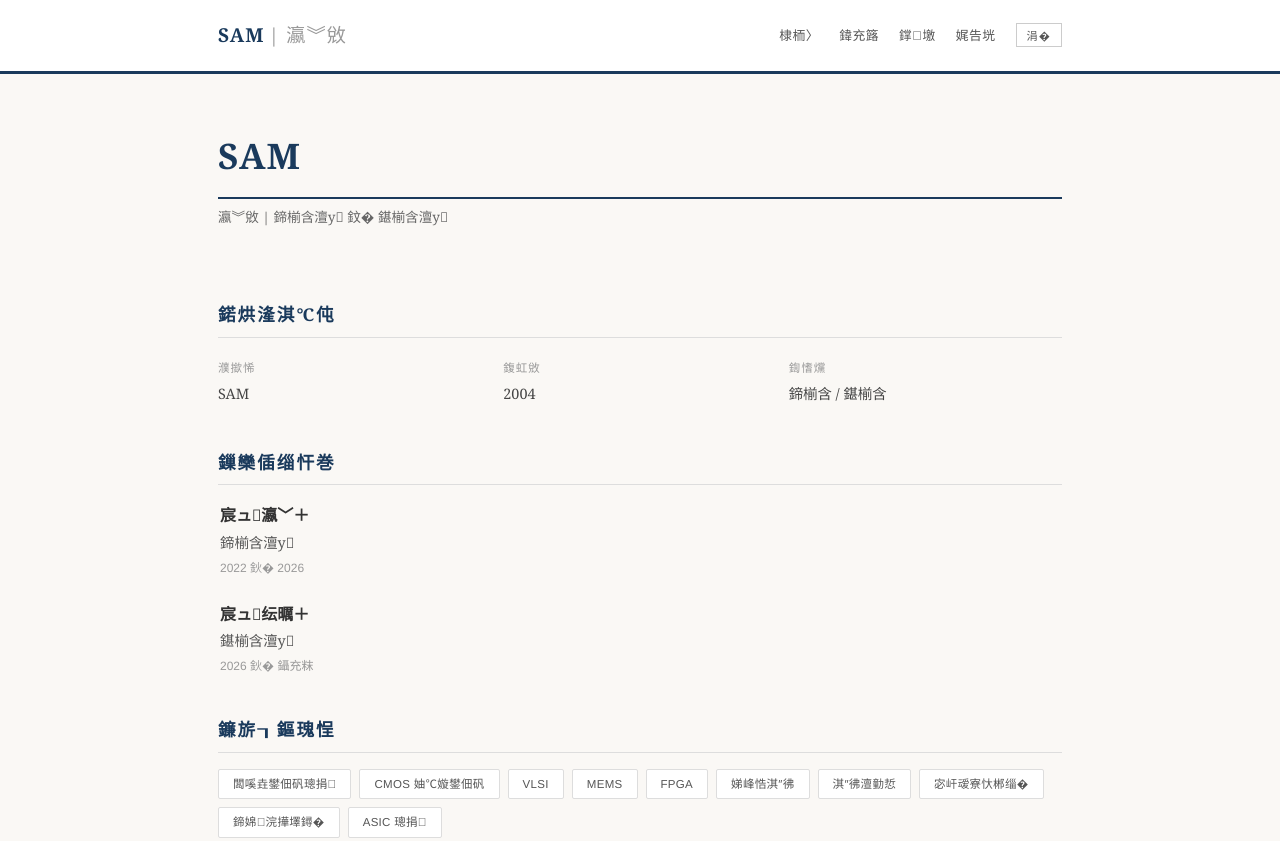
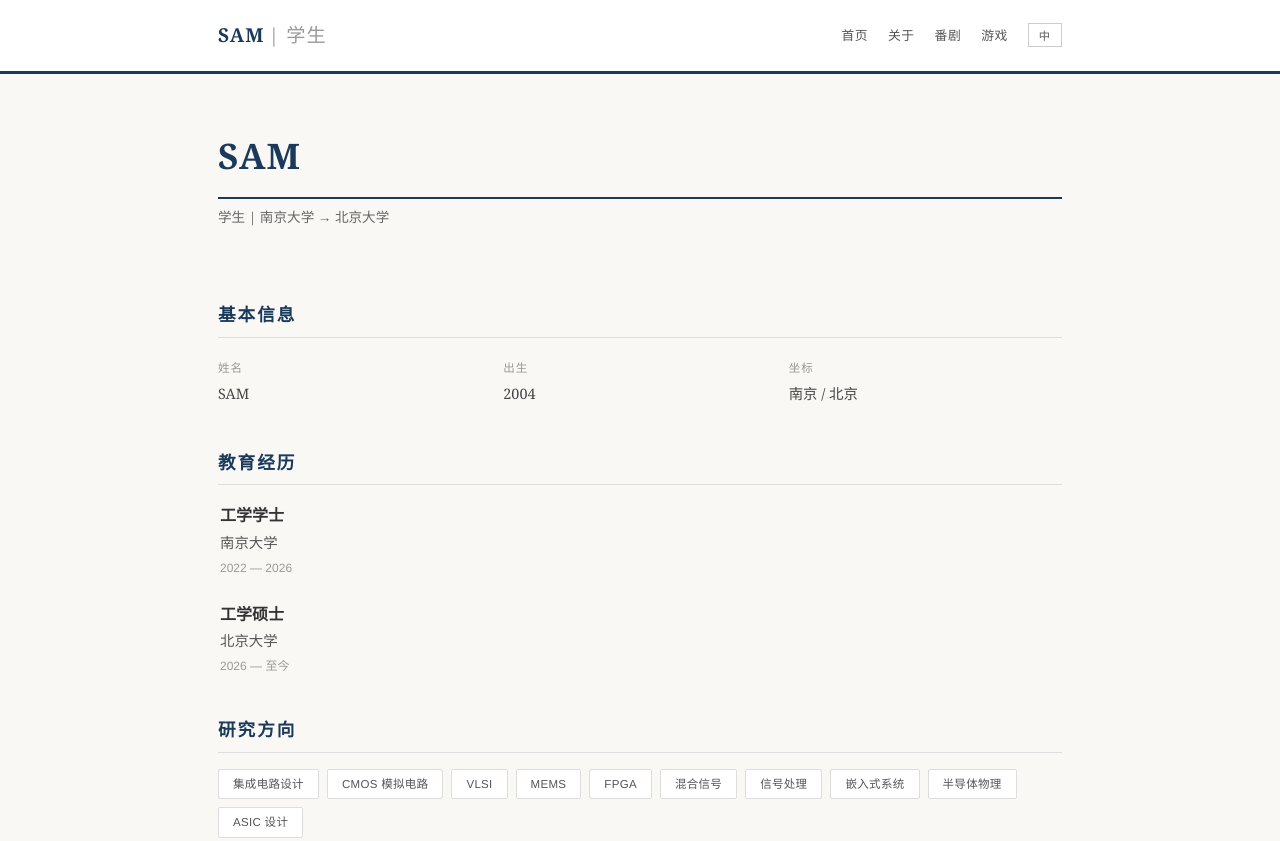
Before and after one commit to yhs785132-code/yhs785132-code.github.io, a plain HTML site: page about.html in a window 1280 px wide. Shown: the top 841 px of the page. Drawn offline with Linux system fonts and the light colour scheme.

Commit message:
Update about.html

```diff
--- a/about.html
+++ b/about.html
@@ -49,14 +49,14 @@ footer a:hover{color:#1a3a5c}
       <a href="about.html" data-i18n="nav_about">About</a>
       <a href="anime.html" data-i18n="nav_anime">Anime</a>
       <a href="games.html" data-i18n="nav_games">Games</a>
-      <button class="lang-btn" id="langToggle">涓�</button>
+      <button class="lang-btn" id="langToggle">中</button>
     </div>
   </div>
 </div>
 
 <div class="hero">
   <h1 data-i18n="hero_name">SAM</h1>
-  <div class="affil" data-i18n="hero_affil">Student | Nanjing University 鈫� Peking University</div>
+  <div class="affil" data-i18n="hero_affil">Student | Nanjing University → Peking University</div>
 </div>
 
 <div class="content">
@@ -72,14 +72,14 @@ footer a:hover{color:#1a3a5c}
   <div class="section">
     <h2 data-i18n="sec_edu">Education</h2>
     <div class="edu-item">
-      <div class="degree" data-i18n="edu1_title">宸ュ瀛﹀＋</div>
-      <div class="school" data-i18n="edu1_school">鍗椾含澶у</div>
-      <div class="period">2022 鈥� 2026</div>
+      <div class="degree" data-i18n="edu1_title">工学学士</div>
+      <div class="school" data-i18n="edu1_school">南京大学</div>
+      <div class="period">2022 — 2026</div>
     </div>
     <div class="edu-item">
-      <div class="degree" data-i18n="edu2_title">宸ュ纭曞＋</div>
-      <div class="school" data-i18n="edu2_school">鍖椾含澶у</div>
-      <div class="period">2026 鈥� <span data-i18n="edu2_period_present">鑷充粖</span></div>
+      <div class="degree" data-i18n="edu2_title">工学硕士</div>
+      <div class="school" data-i18n="edu2_school">北京大学</div>
+      <div class="period">2026 — <span data-i18n="edu2_period_present">至今</span></div>
     </div>
   </div>
 
@@ -101,19 +101,19 @@ footer a:hover{color:#1a3a5c}
 
 <script>
 const i18n={
-  zh:{page_title:'SAM | 鍏充簬',nav_home:'棣栭〉',nav_about:'鍏充簬',nav_anime:'鐣墽',nav_games:'娓告垙',
-    hero_name:'SAM',hero_affil:'瀛︾敓 | 鍗椾含澶у 鈫� 鍖椾含澶у',
-    sec_profile:'鍩烘湰淇℃伅',pro_name_label:'濮撳悕',pro_birth_label:'鍑虹敓',pro_loc_label:'鍧愭爣',pro_loc_val:'鍗椾含 / 鍖椾含',
-    sec_edu:'鏁欒偛缁忓巻',edu1_title:'宸ュ瀛﹀＋',edu1_school:'鍗椾含澶у',edu2_title:'宸ュ纭曞＋',edu2_school:'鍖椾含澶у',
-    sec_research:'鐮旂┒鏂瑰悜',top_student:'瀛︾敓',badge_ic:'闆嗘垚鐢佃矾璁捐',badge_cmos:'CMOS 妯℃嫙鐢佃矾',badge_vlsi:'VLSI',badge_mems:'MEMS',badge_fpga:'FPGA',badge_mixed:'娣峰悎淇″彿',badge_signal:'淇″彿澶勭悊',badge_embedded:'宓屽叆寮忕郴缁�',badge_semi:'鍗婂浣撶墿鐞�',badge_asic:'ASIC 璁捐',edu2_period_present:'鑷充粖'},
+  zh:{page_title:'SAM | 关于',nav_home:'首页',nav_about:'关于',nav_anime:'番剧',nav_games:'游戏',
+    hero_name:'SAM',hero_affil:'学生 | 南京大学 → 北京大学',
+    sec_profile:'基本信息',pro_name_label:'姓名',pro_birth_label:'出生',pro_loc_label:'坐标',pro_loc_val:'南京 / 北京',
+    sec_edu:'教育经历',edu1_title:'工学学士',edu1_school:'南京大学',edu2_title:'工学硕士',edu2_school:'北京大学',
+    sec_research:'研究方向',top_student:'学生',badge_ic:'集成电路设计',badge_cmos:'CMOS 模拟电路',badge_vlsi:'VLSI',badge_mems:'MEMS',badge_fpga:'FPGA',badge_mixed:'混合信号',badge_signal:'信号处理',badge_embedded:'嵌入式系统',badge_semi:'半导体物理',badge_asic:'ASIC 设计',edu2_period_present:'至今'},
   en:{page_title:'SAM | About',nav_home:'Home',nav_about:'About',nav_anime:'Anime',nav_games:'Games',
-    hero_name:'SAM',hero_affil:'Student | Nanjing University 鈫� Peking University',
+    hero_name:'SAM',hero_affil:'Student | Nanjing University → Peking University',
     sec_profile:'Profile',pro_name_label:'Name',pro_birth_label:'Date of Birth',pro_loc_label:'Location',pro_loc_val:'Nanjing / Beijing',
     sec_edu:'Education',edu1_title:'B.Eng.',edu1_school:'Nanjing University',edu2_title:'M.Eng.',edu2_school:'Peking University',
     sec_research:'Research Interests',top_student:'Student',badge_ic:'IC Design',badge_cmos:'CMOS Analog',badge_vlsi:'VLSI',badge_mems:'MEMS',badge_fpga:'FPGA',badge_mixed:'Mixed-Signal',badge_signal:'Signal Processing',badge_embedded:'Embedded Systems',badge_semi:'Semiconductor Physics',badge_asic:'ASIC Design',edu2_period_present:'Present'}
 };
-function applyLang(l){localStorage.setItem('sam_lang',l);document.getElementById('langToggle').textContent=l==='zh'?'涓�':'EN';document.querySelectorAll('[data-i18n]').forEach(el=>{const k=el.dataset.i18n;if(i18n[l]&&i18n[l][k]) el.innerHTML=i18n[l][k]})}
-const sl=localStorage.getItem('sam_lang')||'zh';document.getElementById('langToggle').textContent=sl==='zh'?'涓�':'EN';
+function applyLang(l){localStorage.setItem('sam_lang',l);document.getElementById('langToggle').textContent=l==='zh'?'中':'EN';document.querySelectorAll('[data-i18n]').forEach(el=>{const k=el.dataset.i18n;if(i18n[l]&&i18n[l][k]) el.innerHTML=i18n[l][k]})}
+const sl=localStorage.getItem('sam_lang')||'zh';document.getElementById('langToggle').textContent=sl==='zh'?'中':'EN';
 document.getElementById('langToggle').addEventListener('click',()=>{const c=localStorage.getItem('sam_lang')||'zh';applyLang(c==='zh'?'en':'zh')});
 setTimeout(()=>applyLang(sl),10);
 </script>
```
